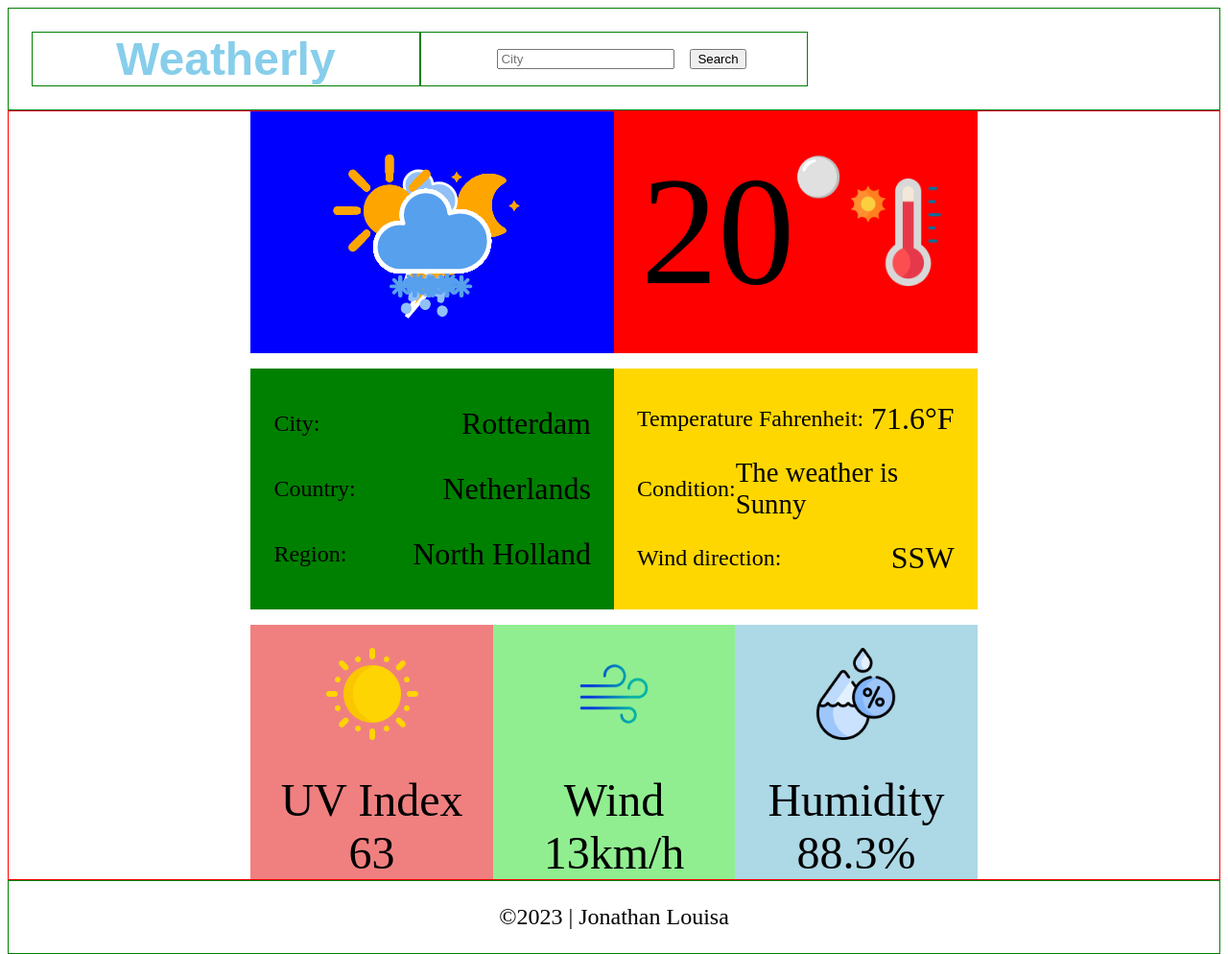
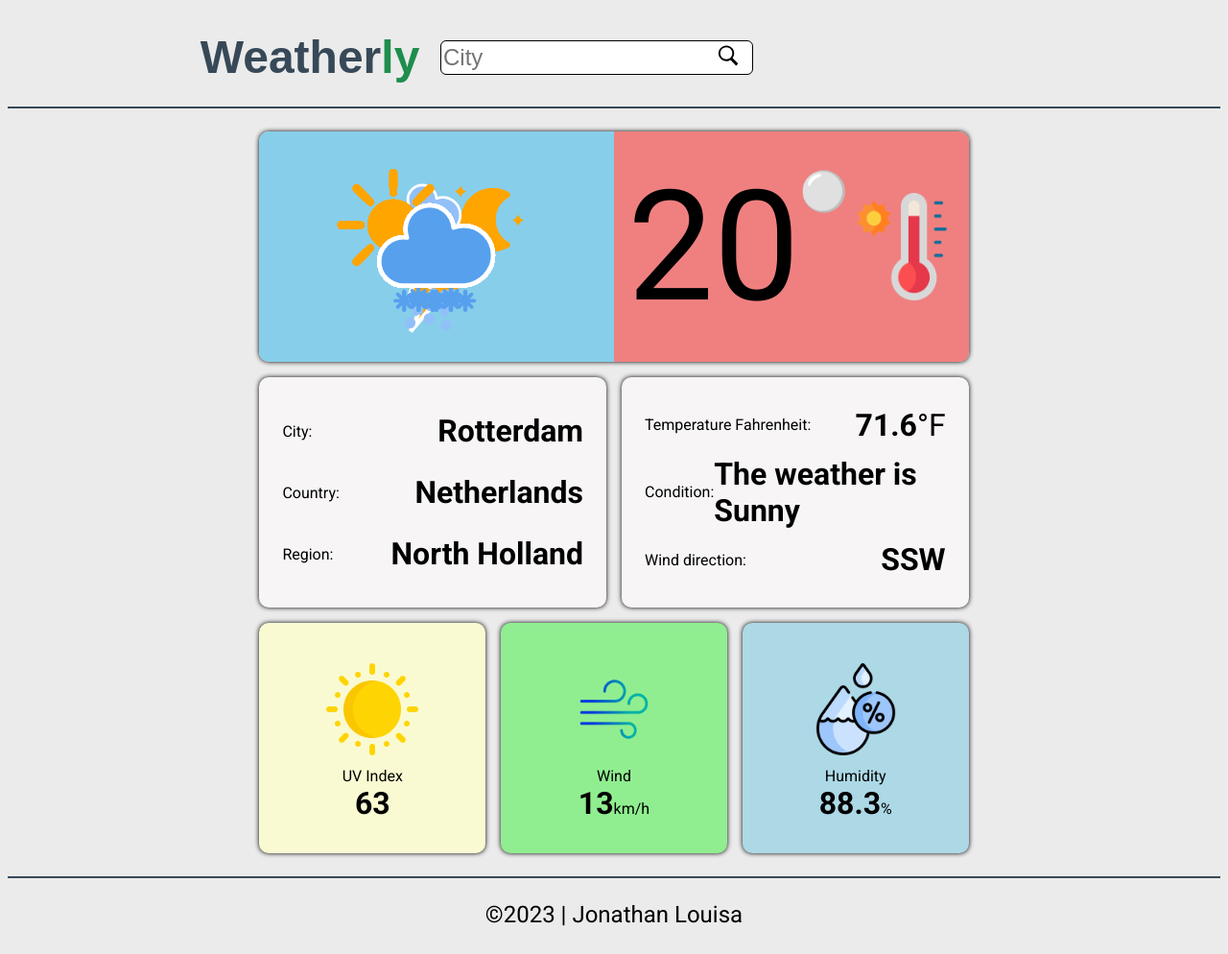
Before and after one commit to JLouisa/weather-app, a plain HTML site: page index.html in a window 1280 px wide. Shown: the whole page at 96% size. Drawn offline with Linux system fonts and the light colour scheme; no server answers.

Commit message:
Add beta version 2.0

```diff
--- a/index.html
+++ b/index.html
@@ -11,19 +11,22 @@
 
 <body>
     <nav>
-        <h1>Weatherly</h1>
-        <form action="POSt">
-            <label for="searhBar"></label>
-            <input type="text" id="searchBar" name="searchBar" placeholder="City">
-            <button type="submit" id="searchBtn">Search</button>
-        </form>
+        <div class="navigation">
+            <div id="navTitle">Weather<span id="navTitleHalf">ly</span></div>
+            <form action="POSt">
+                <label for="searhBar"></label>
+                <input type="text" id="searchBar" name="searchBar" placeholder="City">
+                <button type="submit" id="searchBtn"><img id="loupe" src="./images/search.svg"
+                        alt="search loupe"></button>
+            </form>
+        </div>
     </nav>
     <div class="main">
         <div class="side sideLeft"></div>
         <div class="content">
             <div class="topContent mid">
                 <div class="weatherIcon">
-                    <img src="./images/weather.svg" alt="Current Weather Conditions">
+                    <img id="weatherIcon2" src="./images/weather.svg" alt="Current Weather Conditions">
                 </div>
                 <div class="temp"><span id="celciusNum">20</span><span id="celsious"><sup>&#9898;</sup></span>
                     <img src="./images/hot.png" alt="Temperature thermostate">
@@ -45,7 +48,7 @@
                     </div>
                 </div>
                 <div class="midleft">
-                    <div>Temperature Fahrenheit: <span id="fahrenheitNum">71.6°F</span></div>
+                    <div>Temperature Fahrenheit: <span><span id="fahrenheitNum">71.6</span>°F</span></div>
                     <div>Condition: <span id="weatherCondition">The weather is Sunny</span></div>
                     <div>Wind direction: <span id="windDirection">SSW</span></div>
                 </div>
--- a/javascript.js
+++ b/javascript.js
@@ -9,7 +9,7 @@
 let searchInputValue = "Amsterdam";
 
 //! DOM Caches
-let currentWeatherConditionImgEl = document.querySelector("img");
+let currentWeatherConditionImgEl = document.querySelector("#weatherIcon2");
 const form = document.querySelector("form");
 const searchBarEl = document.getElementById("searchBar");
 const searchBtnEl = document.getElementById("searchBtn");
--- a/styles.css
+++ b/styles.css
@@ -1,62 +1,96 @@
+@import url("https://fonts.googleapis.com/css2?family=Alata&family=Roboto:ital,wght@0,400;0,700;1,400;1,700&display=swap");
+:root {
+  font-family: "Alata", sans-serif;
+  font-family: "Roboto", sans-serif;
+  --accentDark: #1f8d4d;
+  --fontColor: #f7f5f5;
+  --borderColor: #374958;
+  --bg-color: #ebebeb;
+}
+
 html {
   font-size: inherit;
 }
 
 body {
+  background-color: var(--bg-color);
   display: flex;
   flex-direction: column;
   flex: 1;
-  /* width: 100vw; */
   height: 100vh;
   font-size: 1.5rem;
 }
 
-nav > * {
-  border: 1px solid green;
+nav {
+  border-bottom: 2px solid var(--borderColor);
+  height: 10vh;
+  padding: 1em;
 }
 
-nav,
+.navigation,
 footer {
   position: relative;
-  border: 1px solid green;
-  height: 10vh;
-  padding: 1em;
   display: grid;
   grid-template: 1fr / repeat(3, 1fr);
   justify-content: center;
   align-content: center;
 }
 
+footer {
+  border-top: 2px solid var(--borderColor);
+  padding: 1em;
+  height: 10rem;
+  display: flex;
+  justify-content: center;
+  align-items: center;
+}
+
 form {
+  position: relative;
   grid-area: 1/2/2/3;
   display: flex;
   align-items: center;
   justify-content: center;
   gap: 1rem;
+  padding: 0;
+  margin: 0;
+  flex: 0;
 }
 
-footer {
-  display: flex;
-  justify-content: center;
-  align-items: center;
+.searhBar {
+  position: relative;
+}
+
+input {
+  width: 20rem;
+  height: 2rem;
+  margin: 5px;
+  font-size: 1.5rem;
+  border-radius: 5px;
+  border: none;
+  outline: 1px solid black;
+}
+
+#loupe {
+  width: 1.5rem;
+  height: 1.5rem;
+}
+
+#searchBtn {
+  background-color: transparent;
+  outline: none;
+  border: none;
+  position: relative;
+  right: 4rem;
 }
 
 .main {
-  border: 1px solid red;
   display: grid;
   grid-template: repeat(3, 1fr) / 1fr 3fr 1fr;
   height: 100%;
-}
-
-h1 {
-  font-size: 3rem;
-  font-family: sans-serif;
-  color: skyblue;
-  text-align: center;
-  grid-area: 1/1/2/2;
-  align-self: start;
-  padding: 0;
-  margin: 0;
+  padding-top: 0.5em;
+  padding-bottom: 0.5em;
+  margin: 1rem;
 }
 
 img {
@@ -87,7 +121,7 @@ img {
 }
 
 .weatherIcon {
-  background-color: blue;
+  background-color: skyblue;
   flex: 1;
   display: flex;
   justify-content: center;
@@ -96,7 +130,7 @@ img {
 
 .temp {
   flex: 1;
-  background-color: red;
+  background-color: lightcoral;
   font-size: 10rem;
   display: flex;
   align-items: center;
@@ -106,26 +140,29 @@ img {
 .midContent {
   grid-area: 2/1/3/2;
   display: flex;
+  gap: 1rem;
 }
 
 .midright {
   flex: 1;
-  background-color: green;
+  background-color: var(--fontColor);
 }
 
 .midleft {
   flex: 1;
-  background-color: gold;
+  background-color: var(--fontColor);
 }
 
 .botContent {
   grid-area: 3/1/4/2;
   display: grid;
   grid-template: 1fr / repeat(3, 1fr);
+  gap: 0px 1rem;
+  background-color: var(--bg-color);
 }
 
 .top {
-  background-color: lightcoral;
+  background-color: lightgoldenrodyellow;
   grid-area: 1/1/2/2;
 }
 .middle {
@@ -144,6 +181,9 @@ img {
   flex-direction: column;
   justify-content: center;
   align-items: center;
+  border-radius: 10px;
+  position: relative;
+  box-shadow: 0px 0px 0.3rem 0.005rem;
 }
 
 .botContent img,
@@ -171,6 +211,9 @@ img {
   align-items: space-around;
   font-size: 1.5rem;
   padding: 1em;
+  border-radius: 10px;
+  position: relative;
+  box-shadow: 0px 0px 0.3rem 0.005rem;
 }
 
 #celsious {
@@ -180,7 +223,6 @@ img {
 
 .midright span,
 .midleft span {
-  /* text-align: end; */
   font-size: 2rem;
 }
 
@@ -197,9 +239,58 @@ img {
 
 .content {
   gap: 1rem 0;
+  position: relative;
 }
 
-.botContent {
+.topContent {
   border-radius: 10px;
-  box-shadow: 1px 4px 5px solid rgba(0, 0, 0, 0.117);
+  position: relative;
+  box-shadow: 0px 0px 0.3rem 0.005rem;
 }
+
+.top,
+.midright,
+.weatherIcon {
+  border-top-left-radius: 10px;
+  border-bottom-left-radius: 10px;
+}
+
+.bot,
+.temp,
+.midleft {
+  border-top-right-radius: 10px;
+  border-bottom-right-radius: 10px;
+}
+
+#navTitle {
+  font-size: 3rem;
+  font-family: sans-serif;
+  color: var(--borderColor);
+  text-align: end;
+  grid-area: 1/1/2/2;
+  padding: 0;
+  margin: 0;
+  font-weight: 700;
+}
+
+#navTitleHalf {
+  color: var(--accentDark);
+}
+
+#city,
+#country,
+#region,
+#fahrenheitNum,
+#weatherCondition,
+#windDirection,
+#humidity,
+#wind,
+#indexUV {
+  font-weight: 700;
+  font-size: 2rem;
+}
+
+body .botContent div,
+div {
+  font-size: 1rem;
+}
```
Also changed, not shown: images/search.svg (added).
